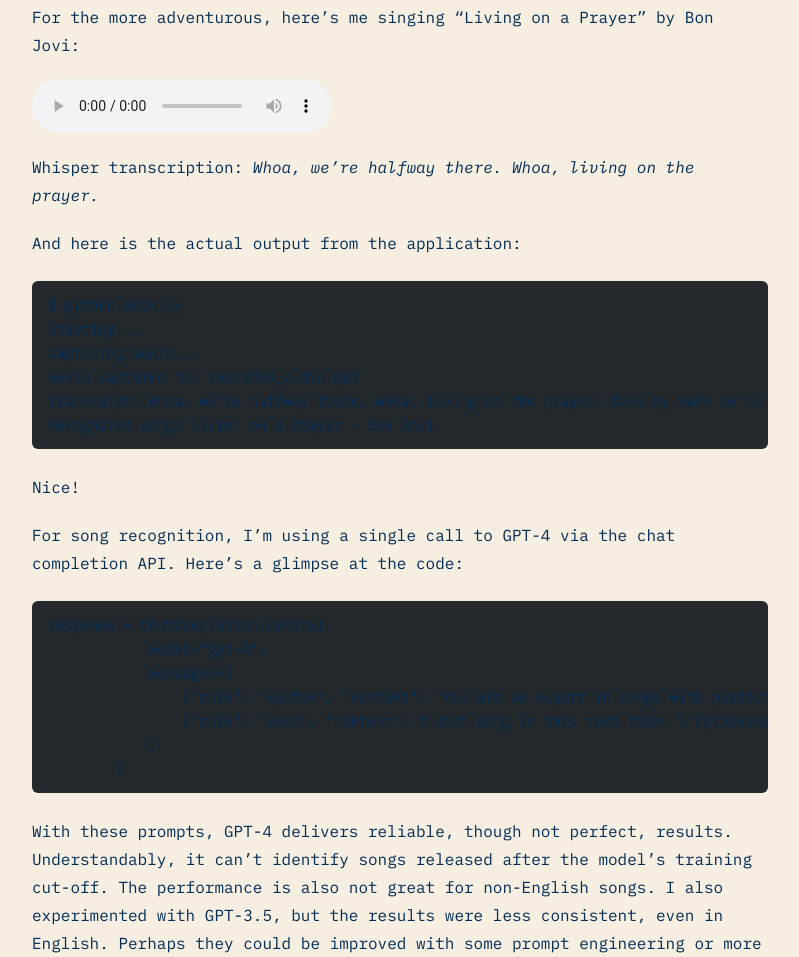
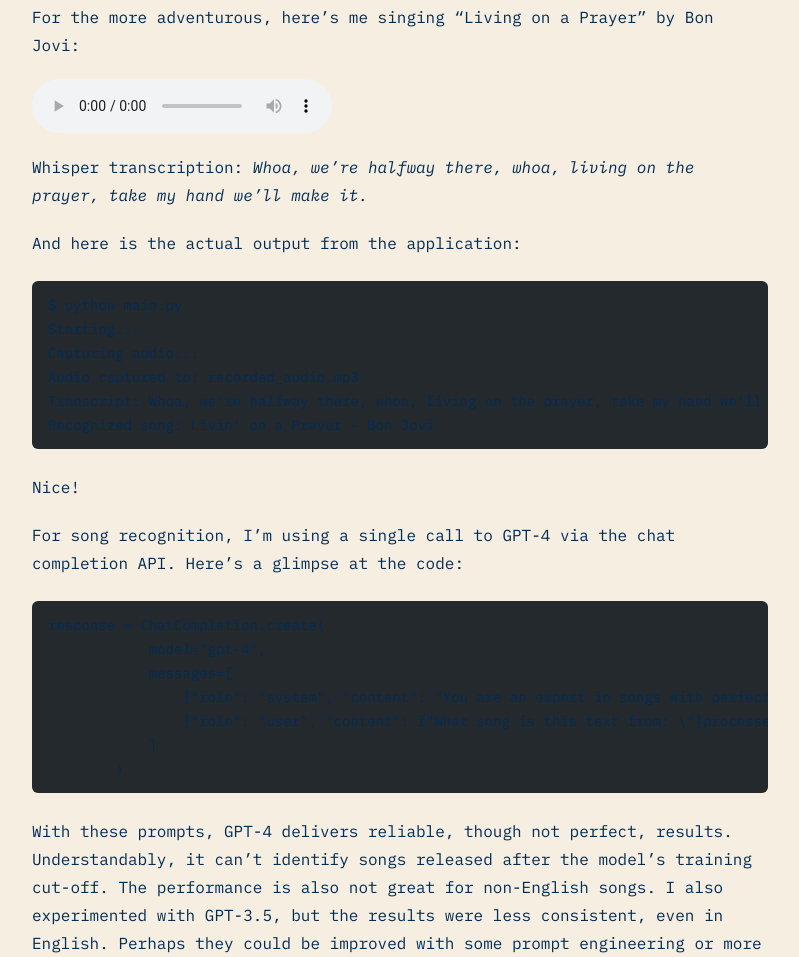
Before and after one commit to przadka/michal-blog, an Astro site: page /posts/song-solver in a window 1280 px wide. Shown: the part 1796-2753 px from the top of the page, without its empty margins (240-1039 px from the left). Built offline with nearby package versions, Linux system fonts and the light colour scheme; Astro itself is replaced by a stand-in of ours; some packages are replaced by stand-ins of ours; code samples lack their colours.

Commit message:
Minor fix in the latest blog post

```diff
--- a/src/content/blog/song-solver.md
+++ b/src/content/blog/song-solver.md
@@ -32,7 +32,7 @@ For the more adventurous, here's me singing "Living on a Prayer" by Bon Jovi:
     Your browser does not support the audio element.
 </audio>
 
-Whisper transcription: _Whoa, we're halfway there. Whoa, living on the prayer._
+Whisper transcription: _Whoa, we're halfway there, whoa, living on the prayer, take my hand we'll make it._
 
 And here is the actual output from the application:
 
```
